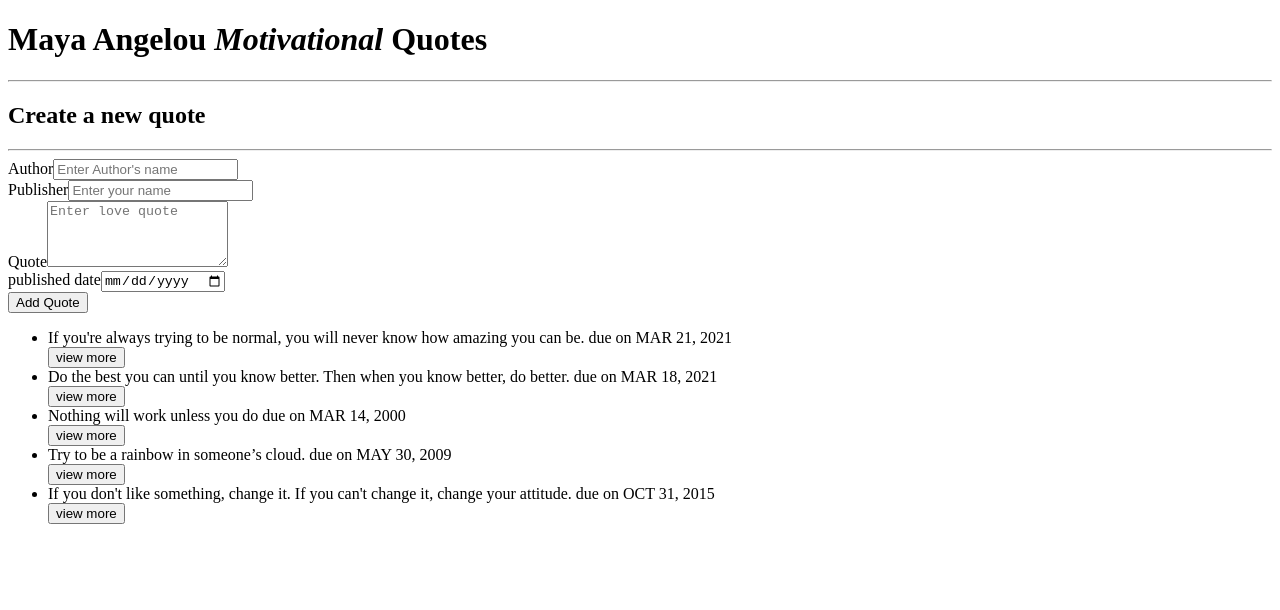
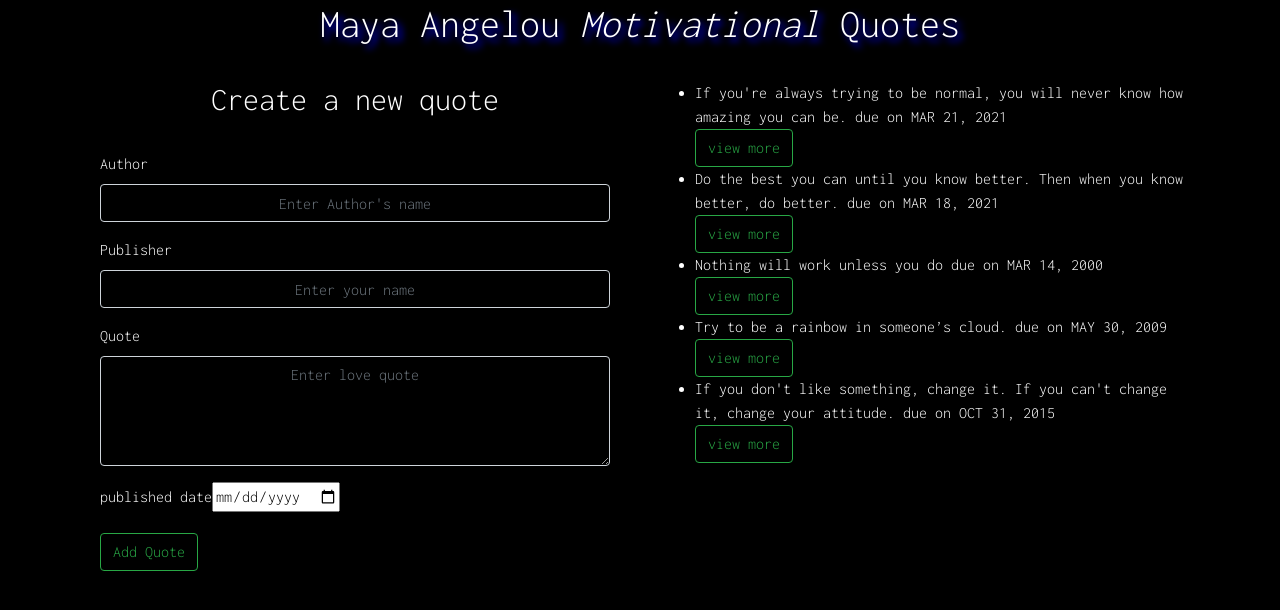
Before and after one commit to Fidela-keziah/AnguApp-Quotes, an Angular app: page / in a window 1280 px wide. Shown: the top 610 px of the page. Built offline with nearby package versions, Linux system fonts and the light colour scheme.

Commit message:
add file

```diff
--- a/src/styles.css
+++ b/src/styles.css
@@ -1 +1,21 @@
 /* You can add global styles to this file, and also import other style files */
+@import "~bootstrap/dist/css/bootstrap.css";
+@import url('https://fonts.googleapis.com/css2?family=Inconsolata:wght@300&display=swap');
+
+body{
+background-color:black;
+color:white;
+font-family: 'Inconsolata', monospace;
+
+}
+h1{
+    color:white;
+    text-align: center;
+    text-shadow:4px 4px 7px blue;
+
+}
+input[type="text"],#author,input[type="submit"]{
+    background-color: transparent;
+    color:white;
+    text-align: center;
+}
```
